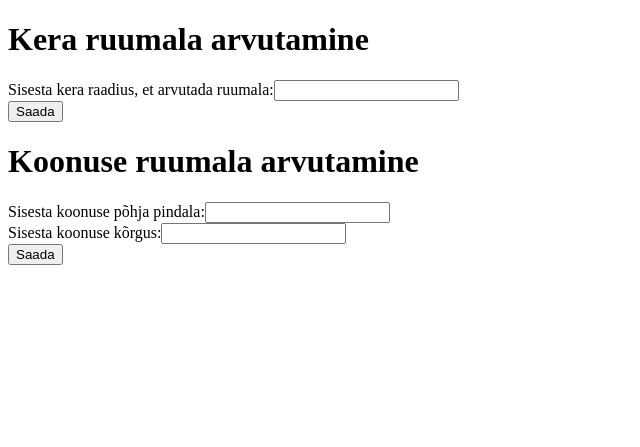
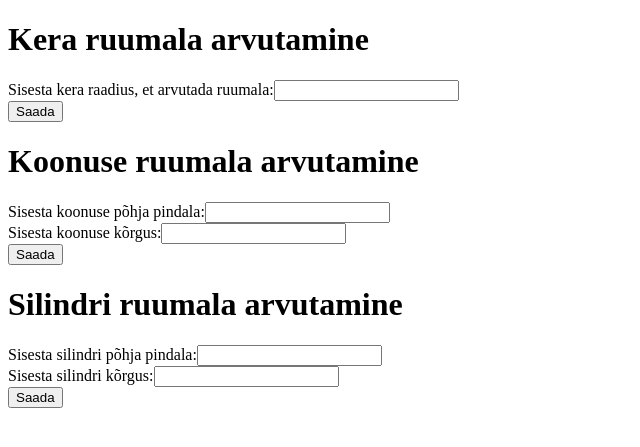
Before and after one commit to saarakhk/php_alused, a PHP site: page /vorm.html in a window 1280 px wide. Shown: the top 447 px of the page, without its empty margins (0-640 px from the left). Run offline with PHP 8.4, Linux system fonts and the light colour scheme.

Commit message:
silindri ruumala arvutamine

```diff
--- a/form/vorm.html
+++ b/form/vorm.html
@@ -22,6 +22,14 @@
 
 </form>
 
+<h1>Silindri ruumala arvutamine</h1>
+
+<form action="tellimine.php" method="get">
+    Sisesta silindri põhja pindala:<input type="text" name="sSp"><br>
+    Sisesta silindri kõrgus:<input type="text" name="sH"><br>
+    <input type="submit" value="Saada"> <br>
+
+</form>
 
 </body>
 </html>
```
Also changed, not shown: form/tellimine.php (+10 -0 lines).
